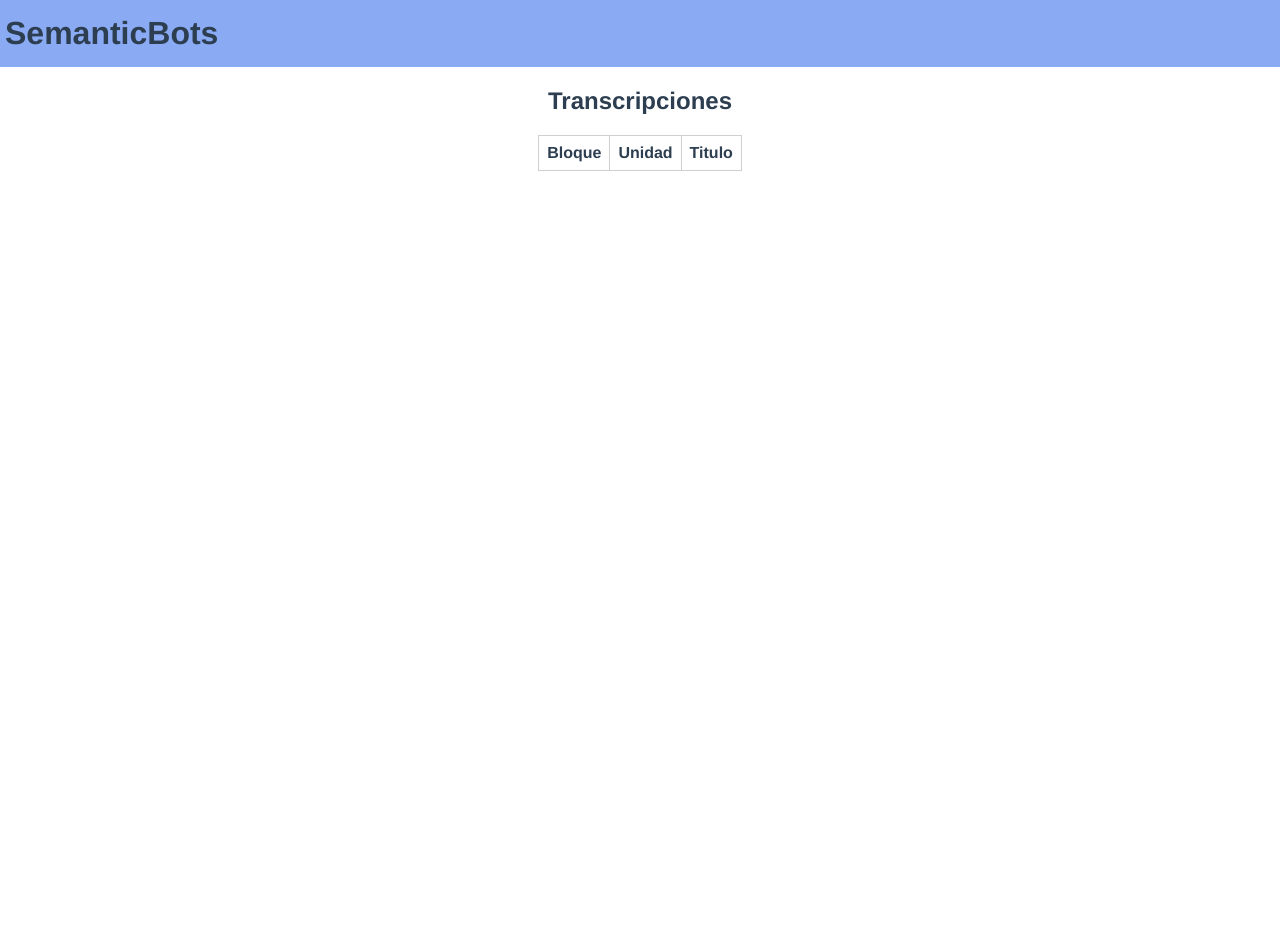
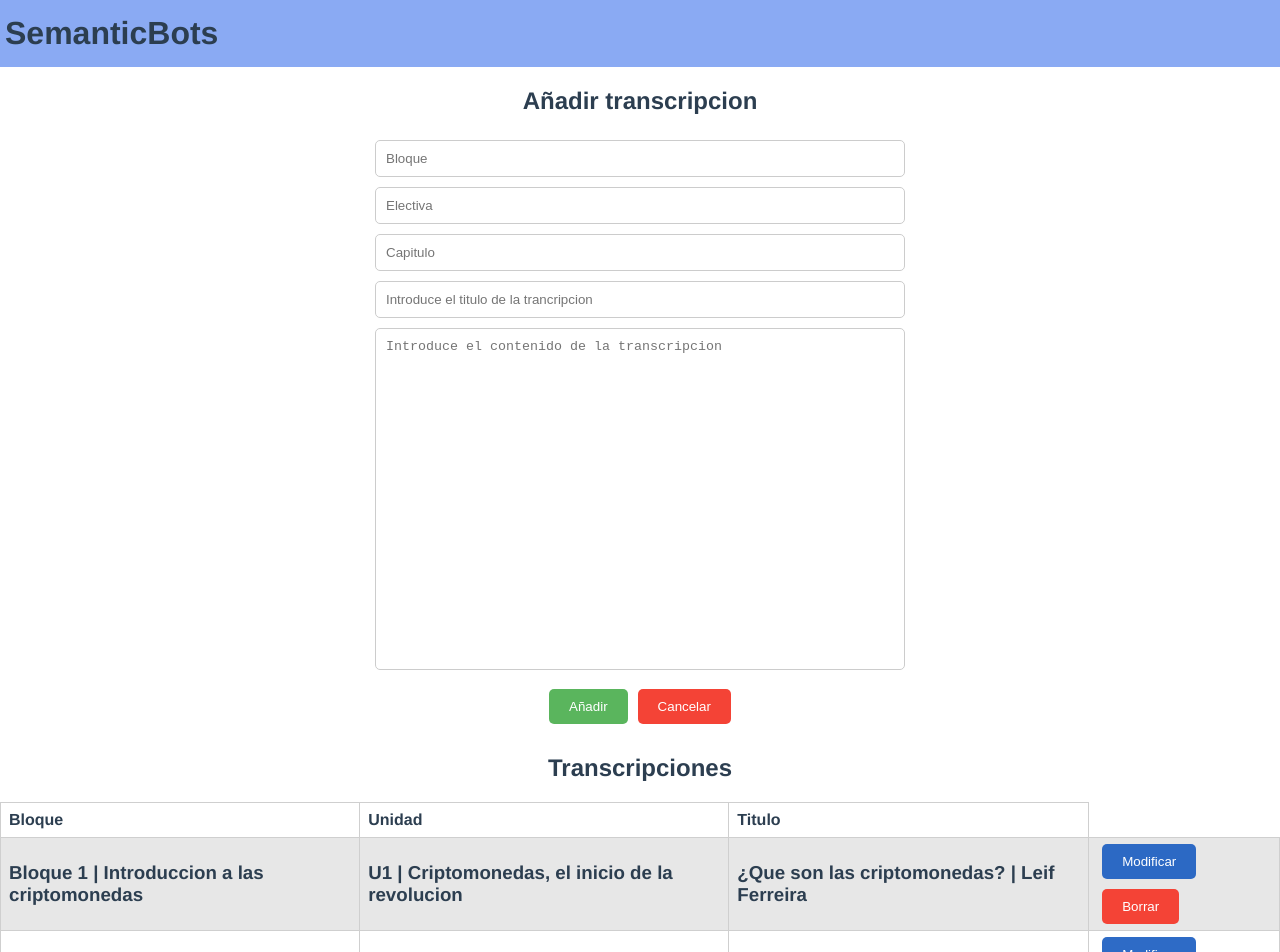
Before and after one commit to ErikAndresFelea/vue-node-express, a Vue app in the folder client/: page /home in a window 1280 px wide. Shown: the top 952 px of the page. Before the commit the page ends 800 px from the top, so only its background shows below. Built offline with nearby package versions, Linux system fonts and the light colour scheme.

Commit message:
fixed transcription not showing

```diff
--- a/client/src/components/AddTranscription.vue
+++ b/client/src/components/AddTranscription.vue
@@ -1,5 +1,5 @@
 <template>
-  <form @submit.prevent="addTranscription">
+  <form @submit="onSubmit">
     <h2>Añadir transcripcion</h2>
     <div>
       <input placeholder="Bloque" id="block" v-model="block" type="text" required>
@@ -36,7 +36,9 @@ export default {
   },
 
   methods: {
-    addTranscription() {
+    onSubmit(e) {
+      e.preventDefault()
+
       const newTransc = {
         id: Math.floor(Math.random() * 100000),
         block: this.block,
--- a/client/src/components/AllTranscriptionsComp.vue
+++ b/client/src/components/AllTranscriptionsComp.vue
@@ -15,7 +15,7 @@
           </th>
         </tr>
         <tr :key="transc.id" v-for="transc in transcs">
-          <TranscriptionComp @btn-delete="$emit('btn-delete', transc.id)" :transc="transc" />
+          <TranscriptionComp @delete-transc="$emit('delete-transc', transc.id)" :transc="transc" />
         </tr>
       </tbody>
   </table>
--- a/client/src/components/TranscriptionComp.vue
+++ b/client/src/components/TranscriptionComp.vue
@@ -12,7 +12,7 @@
     <router-link to="/update">
       <ButtonComp class="update-button" :text="'Modificar'" />
     </router-link>
-    <ButtonComp @btn-click="$emit('btn-delete', transc.id)" class="cancel-button" :text="'Borrar'" />
+    <ButtonComp @btn-click="$emit('delete-transc', transc.id)" class="cancel-button" :text="'Borrar'" />
   </td>
 </template>
 
--- a/client/src/router/index.js
+++ b/client/src/router/index.js
@@ -3,7 +3,6 @@ import { createRouter, createWebHistory } from 'vue-router'
 import Register from '../views/Register'
 import Login from '../views/Login'
 import Home from '../views/Home'
-// import AddTranscription from '../views/AddTranscription'
 import UpdateTranscription from '../views/UpdateTranscription'
 
 const routes = [
@@ -22,11 +21,6 @@ const routes = [
     name: 'Home',
     component: Home
   },
-  /*{
-    path: '/add',
-    name: 'AddTranscription',
-    component: AddTranscription
-  },*/
   {
     path: '/update',
     name: 'UpdateTranscription',
--- a/client/src/views/Home.vue
+++ b/client/src/views/Home.vue
@@ -1,7 +1,9 @@
 <template>
   <div>
-    <AddTranscription @add-transc="addTranscription" v-show="showAdd"/>
-    <AllTranscriptionsComp @btn-delete="deleteTranscription" v-show="showGet"/>
+    <AddTranscription @addTransc="addTranscription" v-show="true"/>
+  </div>
+  <div>
+    <AllTranscriptionsComp @delete-transc="deleteTranscription" :transcs="transcs"  v-show="true"/>
   </div>
 </template>
 
```
